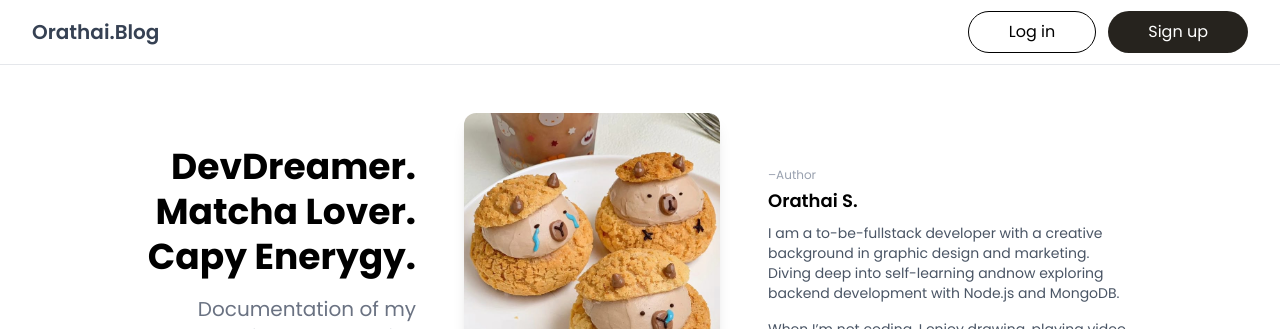
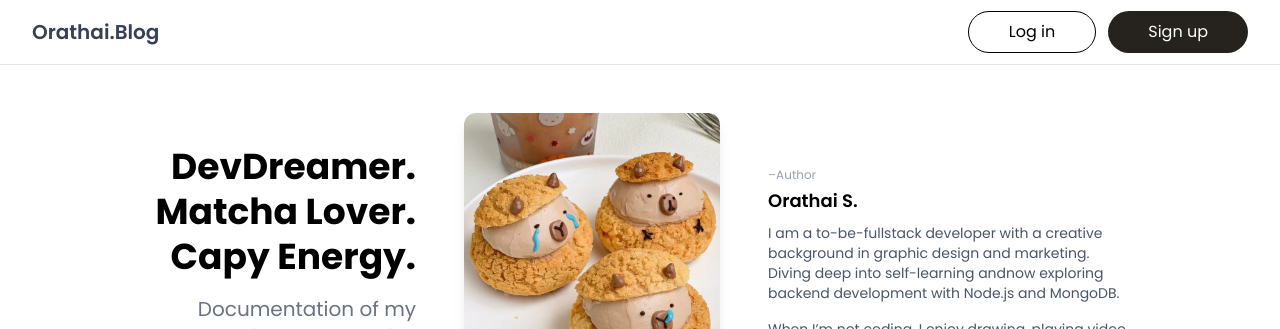
Before and after one commit to tatchunari/orathai-personal-blog, a React (Vite) app in the folder client/: page / in a window 1280 px wide. Shown: the top 329 px of the page. Built offline with nearby package versions, Linux system fonts and the light colour scheme.

Commit message:
fix: edit some wordings in HeroSection

```diff
--- a/client/src/components/HeroSection.jsx
+++ b/client/src/components/HeroSection.jsx
@@ -9,7 +9,7 @@ const HeroSection = () => {
           <h1 className="text-3xl md:text-4xl font-bold mb-4 leading-tight md:text-right">
             DevDreamer. <br className="md:hidden" />
             Matcha Lover.<br />
-            Capy Enerygy.
+            Capy Energy.
           </h1>
           <p className="text-gray-500 mb-6 text-base md:text-xl md:text-right">
             Documentation of my career journey, hobbies <br />and interests.
```
